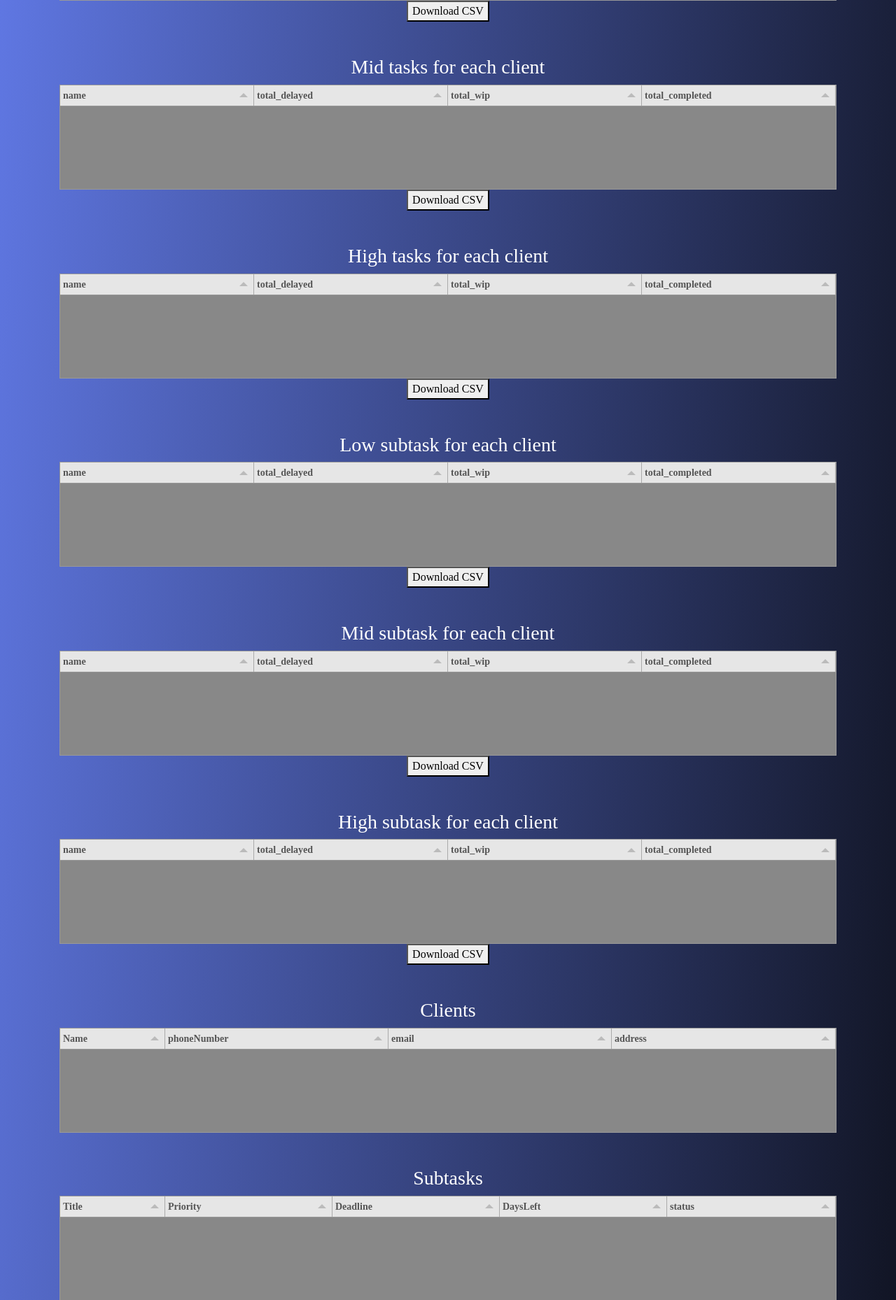
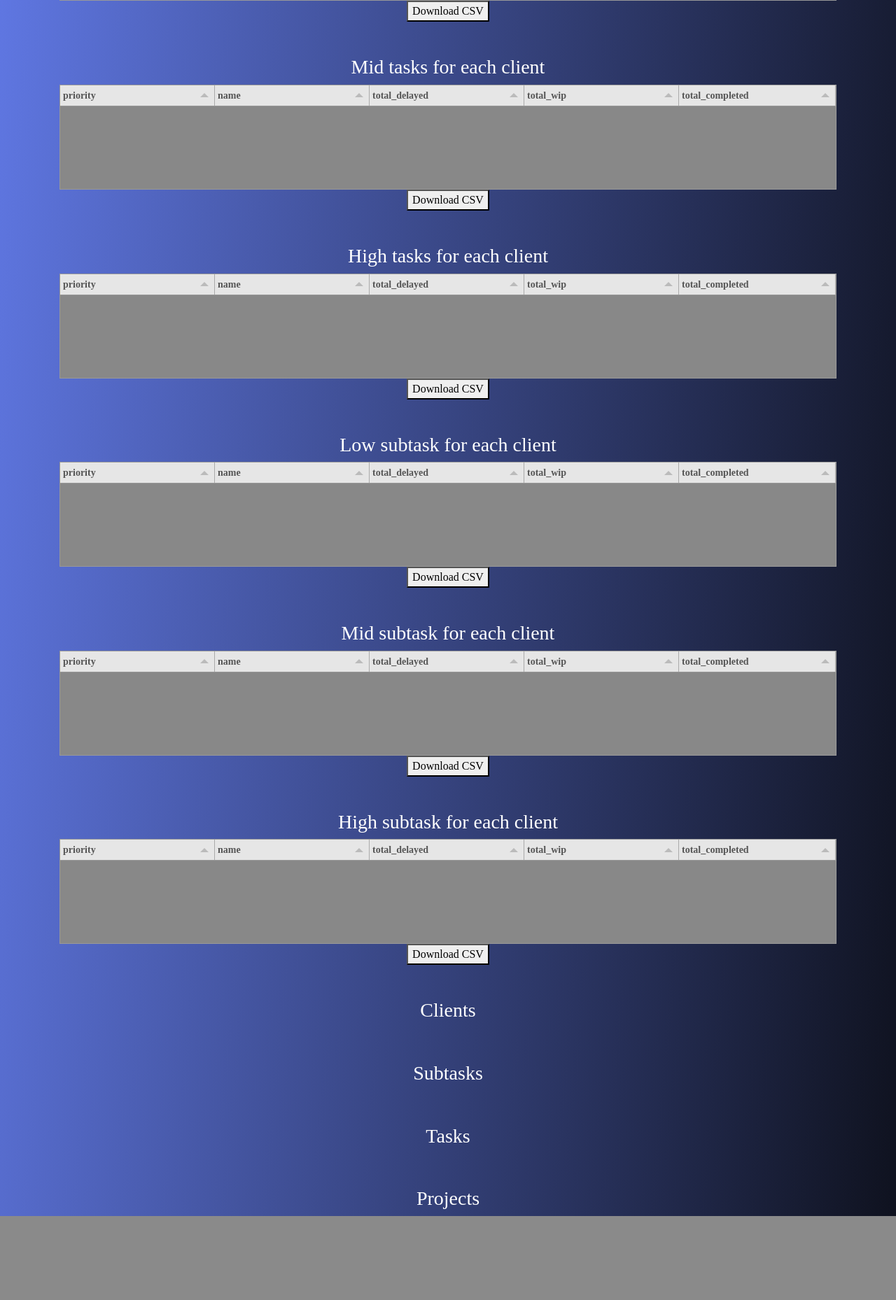
Before and after one commit to wanisramdani/taskmanagement, a Django app: page /dashboard/ in a window 1280 px wide. Shown: the part 1055-2913 px from the top of the page at 70% size. After the commit the page ends 2793 px from the top, so only its background shows below. Run offline with Django 3.2, Linux system fonts and the light colour scheme; data comes from the database, SQL or seed files in the repository; both versions use the stored data as it was after the commit; some libraries are stand-ins or nearby versions.

Commit message:
Add priority field to datasets

```diff
--- a/managementApp/assets/js/dashboard.js
+++ b/managementApp/assets/js/dashboard.js
@@ -4,7 +4,73 @@ const data = fetch('http://127.0.0.1:8080/api/clients/?format=json')
     .then(data =>  Object.entries(data).map(obj  => dataset.push(obj[1]) ));
 
 
+var dict = {
+    "#clientLowData": "http://127.0.0.1:8080/dashboard/clientsProjectLowData/",
+    "#clientMidData": "http://127.0.0.1:8080/dashboard/clientsProjectMidData/",
+    "#clientHighData": "http://127.0.0.1:8080/dashboard/clientsProjectHighData/",
 
+    "#clientsTaskLowData": "http://127.0.0.1:8080/dashboard/clientsProjectLowData/",
+    "#clientsTaskMidData": "http://127.0.0.1:8080/dashboard/clientsTaskMidData/",
+    "#clientsTaskHighData": "http://127.0.0.1:8080/dashboard/clientsTaskHighData/",
+
+    "#clientsSubtaskLowData": "http://127.0.0.1:8080/dashboard/clientsSubtaskLowData/",
+    "#clientsSubtaskMidData": "http://127.0.0.1:8080/dashboard/clientsSubtaskMidData/",
+    "#clientsSubtaskHighData": "http://127.0.0.1:8080/dashboard/clientsSubtaskHighData/",
+}
+
+for (var key in dict) {
+    console.log("for loop")
+    var value = dict[key]
+    var table = new Tabulator(key,{
+        height: 150,
+        ajaxURL: dict[key],
+        layout: 'fitColumns',
+        groupBy: 'priority',
+        columns: [
+            {title: "priority", field: "priority"},
+            {title: "name", field:"name"},
+            {title: "total_delayed", field:"total_delayed"},
+            {title: "total_wip", field:"total_wip"},
+            {title: "total_completed", field:"total_completed"},
+        ],
+    })
+    /*document.getElementById("download-subtask-high-csv").addEventListener("click", function(){
+        clientProjectLowDataTable.download("csv", "high-subtask.csv");
+    }); */
+
+}
+
+
+/*
+
+var dictModel = {
+    "#subtask-data-tables": "http://127.0.0.1:8080/api/subTasks/?format=json",
+    "#task-data-tables": "http://127.0.0.1:8080/api/tasks/?format=json",
+    "#project-data-tables": "http://127.0.0.1:8080/api/project/?format=json",
+}
+
+for (var key in dictModel) {
+    var value = dictModel[key]
+    var table = new Tabulator(key, {
+        height: 150,
+        ajaxURL: value,
+        layout: 'fitColumns',
+        columns: [
+            {title:"Title", field:"title", width: 150},
+            {title:"Priority", field:"priority",},
+            {title:"Deadline", field:"deadline"},
+            {title:"DaysLeft", field:"daysLeft",},
+            {title:"status", field:"status"},
+        ],
+        rowClick:function(e, row){
+            alert("TODO: " + row.getData().id + " redicrect to client profile or charts");
+        }
+    })
+    document.getElementById("download-subtask-high-csv").addEventListener("click", function(){
+        clientProjectLowDataTable.download("csv", "high-subtask.csv");
+    });
+
+}
 var clientTable = new Tabulator("#client-data-tables", {
     height: 150,
     ajaxURL: "http://127.0.0.1:8080/api/clients/?format=json",
@@ -20,195 +86,4 @@ var clientTable = new Tabulator("#client-data-tables", {
     }
 })
 
-var subtaskTable = new Tabulator("#subtask-data-tables", {
-    height: 150,
-    ajaxURL: "http://127.0.0.1:8080/api/subTasks/?format=json",
-    layout: 'fitColumns',
-    columns: [
-        {title:"Title", field:"title", width: 150},
-        {title:"Priority", field:"priority",},
-        {title:"Deadline", field:"deadline"},
-        {title:"DaysLeft", field:"daysLeft",},
-        {title:"status", field:"status"},
-    ],
-
-})
-
-var taskTable = new Tabulator("#task-data-tables", {
-    height: 150,
-    ajaxURL: "http://127.0.0.1:8080/api/tasks/?format=json",
-    layout: 'fitColumns',
-    columns: [
-        {title:"Title", field:"title", width: 150},
-        {title:"Priority", field:"priority",},
-        {title:"Deadline", field:"deadline"},
-        {title:"DaysLeft", field:"daysLeft",},
-        {title:"status", field:"status"},
-    ],
-
-})
-
-var projectTable = new Tabulator("#project-data-tables", {
-    height: 150,
-    ajaxURL: "http://127.0.0.1:8080/api/project/?format=json",
-    layout: 'fitColumns',
-    columns: [
-        {title:"Title", field:"title", width: 150},
-        {title:"Priority", field:"priority",},
-        {title:"Deadline", field:"deadline"},
-        {title:"DaysLeft", field:"daysLeft",},
-        {title:"status", field:"status"},
-    ],
-})
-
-/* */
-
-var clientProjectLowDataTable = new Tabulator("#clientLowData",{
-    height: 150,
-    ajaxURL: "http://127.0.0.1:8080/dashboard/clientsProjectLowData/",
-    layout: 'fitColumns',
-    columns: [
-        {title: "name", field:"name"},
-        {title: "total_delayed", field:"total_delayed"},
-        {title: "total_wip", field:"total_wip"},
-        {title: "total_completed", field:"total_completed"},
-    ],
-})
-
-document.getElementById("download-project-low-csv").addEventListener("click", function(){
-    clientProjectLowDataTable.download("csv", "low-project.csv");
-});
-
-var clientProjectMidDataTable = new Tabulator("#clientMidData",{
-    height: 150,
-    ajaxURL: "http://127.0.0.1:8080/dashboard/clientsProjectMidData/",
-    layout: 'fitColumns',
-    columns: [
-        {title: "name", field:"name"},
-        {title: "total_delayed", field:"total_delayed"},
-        {title: "total_wip", field:"total_wip"},
-        {title: "total_completed", field:"total_completed"},
-    ],
-})
-
-document.getElementById("download-project-mid-csv").addEventListener("click", function(){
-    clientProjectLowDataTable.download("csv", "mid-project.csv");
-});
-
-
-var clientProjectHighDataTable = new Tabulator("#clientHighData",{
-    height: 150,
-    ajaxURL: "http://127.0.0.1:8080/dashboard/clientsProjectHighData/",
-    layout: 'fitColumns',
-    columns: [
-        {title: "name", field:"name"},
-        {title: "total_delayed", field:"total_delayed"},
-        {title: "total_wip", field:"total_wip"},
-        {title: "total_completed", field:"total_completed"},
-    ],
-})
-
-document.getElementById("download-project-high-csv").addEventListener("click", function(){
-    clientProjectLowDataTable.download("csv", "high-project.csv");
-});
-
-
-/* TASK */
-
-var clientProjectHighDataTable = new Tabulator("#clientsTaskLowData",{
-    height: 150,
-    ajaxURL: "http://127.0.0.1:8080/dashboard/clientsTaskLowData/",
-    layout: 'fitColumns',
-    columns: [
-        {title: "name", field:"name"},
-        {title: "total_delayed", field:"total_delayed"},
-        {title: "total_wip", field:"total_wip"},
-        {title: "total_completed", field:"total_completed"},
-    ],
-})
-
-document.getElementById("download-task-low-csv").addEventListener("click", function(){
-    clientProjectLowDataTable.download("csv", "low-task.csv");
-});
-
-
-var clientProjectHighDataTable = new Tabulator("#clientsTaskMidData",{
-    height: 150,
-    ajaxURL: "http://127.0.0.1:8080/dashboard/clientsTaskMidData/",
-    layout: 'fitColumns',
-    columns: [
-        {title: "name", field:"name"},
-        {title: "total_delayed", field:"total_delayed"},
-        {title: "total_wip", field:"total_wip"},
-        {title: "total_completed", field:"total_completed"},
-    ],
-})
-
-document.getElementById("download-task-mid-csv").addEventListener("click", function(){
-    clientProjectLowDataTable.download("csv", "mid-task.csv");
-});
-
-var clientProjectHighDataTable = new Tabulator("#clientsTaskHighData",{
-    height: 150,
-    ajaxURL: "http://127.0.0.1:8080/dashboard/clientsTaskHighData/",
-    layout: 'fitColumns',
-    columns: [
-        {title: "name", field:"name"},
-        {title: "total_delayed", field:"total_delayed"},
-        {title: "total_wip", field:"total_wip"},
-        {title: "total_completed", field:"total_completed"},
-    ],
-})
-
-document.getElementById("download-task-high-csv").addEventListener("click", function(){
-    clientProjectLowDataTable.download("csv", "high-task.csv");
-});
-
-/* */
-
-var clientProjectHighDataTable = new Tabulator("#clientsSubtaskLowData",{
-    height: 150,
-    ajaxURL: "http://127.0.0.1:8080/dashboard/clientsSubtaskLowData/",
-    layout: 'fitColumns',
-    columns: [
-        {title: "name", field:"name"},
-        {title: "total_delayed", field:"total_delayed"},
-        {title: "total_wip", field:"total_wip"},
-        {title: "total_completed", field:"total_completed"},
-    ],
-})
-document.getElementById("download-subtask-low-csv").addEventListener("click", function(){
-    clientProjectLowDataTable.download("csv", "low-subtask.csv");
-});
-
-var clientProjectHighDataTable = new Tabulator("#clientsSubtaskMidData",{
-    height: 150,
-    ajaxURL: "http://127.0.0.1:8080/dashboard/clientsSubtaskMidData/",
-    layout: 'fitColumns',
-    columns: [
-        {title: "name", field:"name"},
-        {title: "total_delayed", field:"total_delayed"},
-        {title: "total_wip", field:"total_wip"},
-        {title: "total_completed", field:"total_completed"},
-    ],
-})
-
-document.getElementById("download-subtask-mid-csv").addEventListener("click", function(){
-    clientProjectLowDataTable.download("csv", "mid-subtask.csv");
-});
-
-var clientProjectHighDataTable = new Tabulator("#clientsSubtaskHighData",{
-    height: 150,
-    ajaxURL: "http://127.0.0.1:8080/dashboard/clientsSubtaskHighData/",
-    layout: 'fitColumns',
-    columns: [
-        {title: "name", field:"name"},
-        {title: "total_delayed", field:"total_delayed"},
-        {title: "total_wip", field:"total_wip"},
-        {title: "total_completed", field:"total_completed"},
-    ],
-})
-
-document.getElementById("download-subtask-high-csv").addEventListener("click", function(){
-    clientProjectLowDataTable.download("csv", "high-subtask.csv");
-});
+*/
--- a/managementApp/core/urls.py
+++ b/managementApp/core/urls.py
@@ -42,7 +42,7 @@ urlpatterns = [
 
     # API
     path('api-auth/', include('rest_framework.urls')),
-    path('api/', include(router.urls)),
+    path('api/', include(router.urls), name="api"),
     # API DOCS
     path('docs/', include_docs_urls(title='docs'), name='docs'),
     url(r'^swagger(.P<format>\.json|.yaml)$', schema_view.without_ui(cache_timeout=0), name="schema-json"),
--- a/managementApp/dashboard/views/filterData.py
+++ b/managementApp/dashboard/views/filterData.py
@@ -12,6 +12,7 @@ def clientsObjectsData(object, priority):
         client_objects = object.objects.filter(responsible_client=client)
         data = {
             'name': client.name,
+            'priority': getPriority(client_objects),
             'total_delayed': countTotalProjects(client, client_objects, priority, "Delayed"),
             'total_wip': countTotalProjects(client, client_objects, priority, "Work in progress"),
             'total_completed': countTotalProjects(client, client_objects, priority, "Completed"),
@@ -24,8 +25,12 @@ def clientsObjectsData(object, priority):
 def countTotalProjects(client, objects, priority, status):
     total = 0
     for obj in objects:
-        if obj.priority == priority:
+        if obj.priority != None:
             if obj.status == status and obj.responsible_client == client:
                 total += 1
 
     return total
+
+def getPriority(objects):
+    for obj in objects:
+        return obj.priority
```
Also changed, not shown: managementApp/db.sqlite3, managementApp/templates/includes/nav.html (line endings or trailing spaces).
